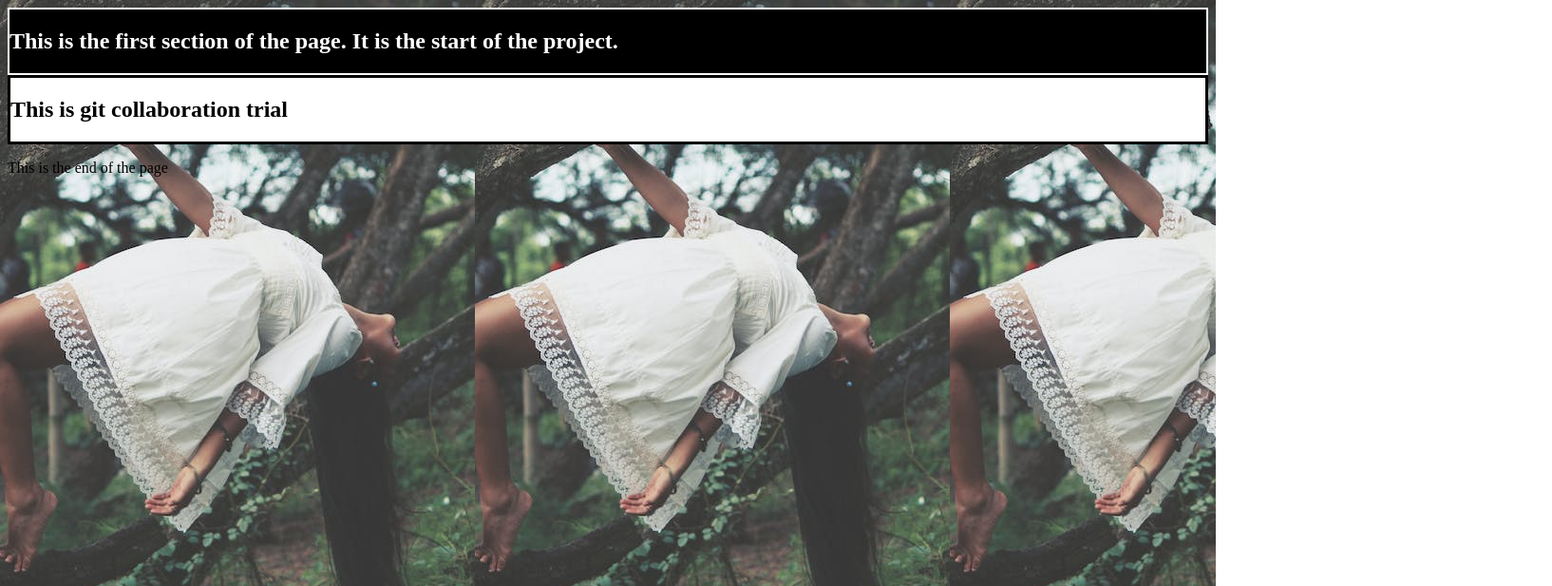
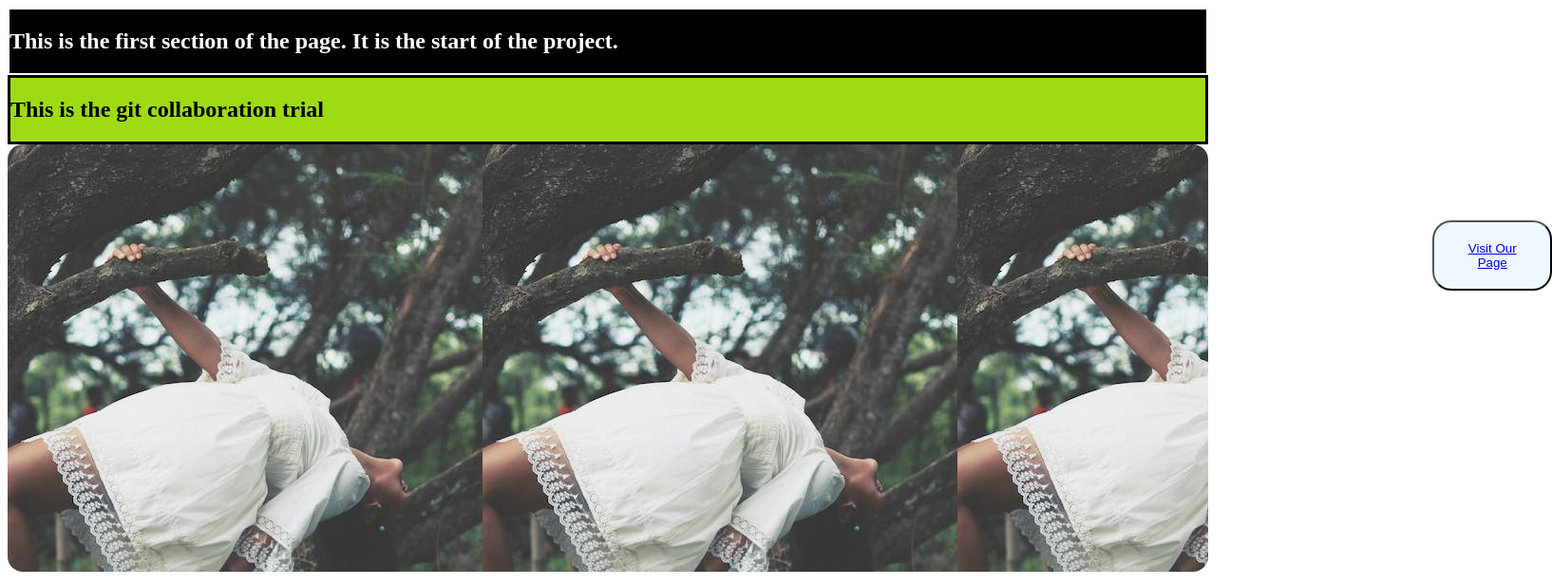
Before and after one commit to Agnes-Kamondi/git-flow-test-101, a plain HTML site: page index.html in a window 1280 px wide. Shown: the top 617 px of the page at 95% size, 1634 px wide, since content can reach past the window. Drawn offline with Linux system fonts and the light colour scheme.

Commit message:
Added a button

```diff
--- a/index.html
+++ b/index.html
@@ -12,15 +12,17 @@
 </section>
 
 <section class="body">
-    <h2>This is git collaboration trial</h2>
+    <h2>This is the git collaboration trial</h2>
 
 </section>
 
-<footer class="paragrapgh">
-    <p>This is the end of the page</p>
+<footer class="paragraph">
+<section class="link"></section><button><a href="https://www.twiga.com/">Visit Our Page</a></button>
+
+
     </footer>
 
-
+   <h1><b>This is the end of the page</b></h1>
 
 
 
--- a/styles.css
+++ b/styles.css
@@ -5,15 +5,28 @@
 }
 .body{
     border: solid 3px;
-    background-color:white;
+    background-color:rgb(159, 219, 20);
     color: black;
 
 
 }
-#body{
+
+.paragraph{
+    color: black;
     background-image: url('glory.jpeg');
     background-repeat: repeat-x;
+    border-radius: 16px;
+    height: 450px;
 }
-.paragraph{
-    color: black;
+button{
+
+    border-radius: 20px;
+    background-color: aliceblue;
+    color: aliceblue;
+    text-align:center;
+    padding: 20px;
+    width: 10%;
+    margin-top: 80px;
+    margin-left: 1500px;
+
 }
```
